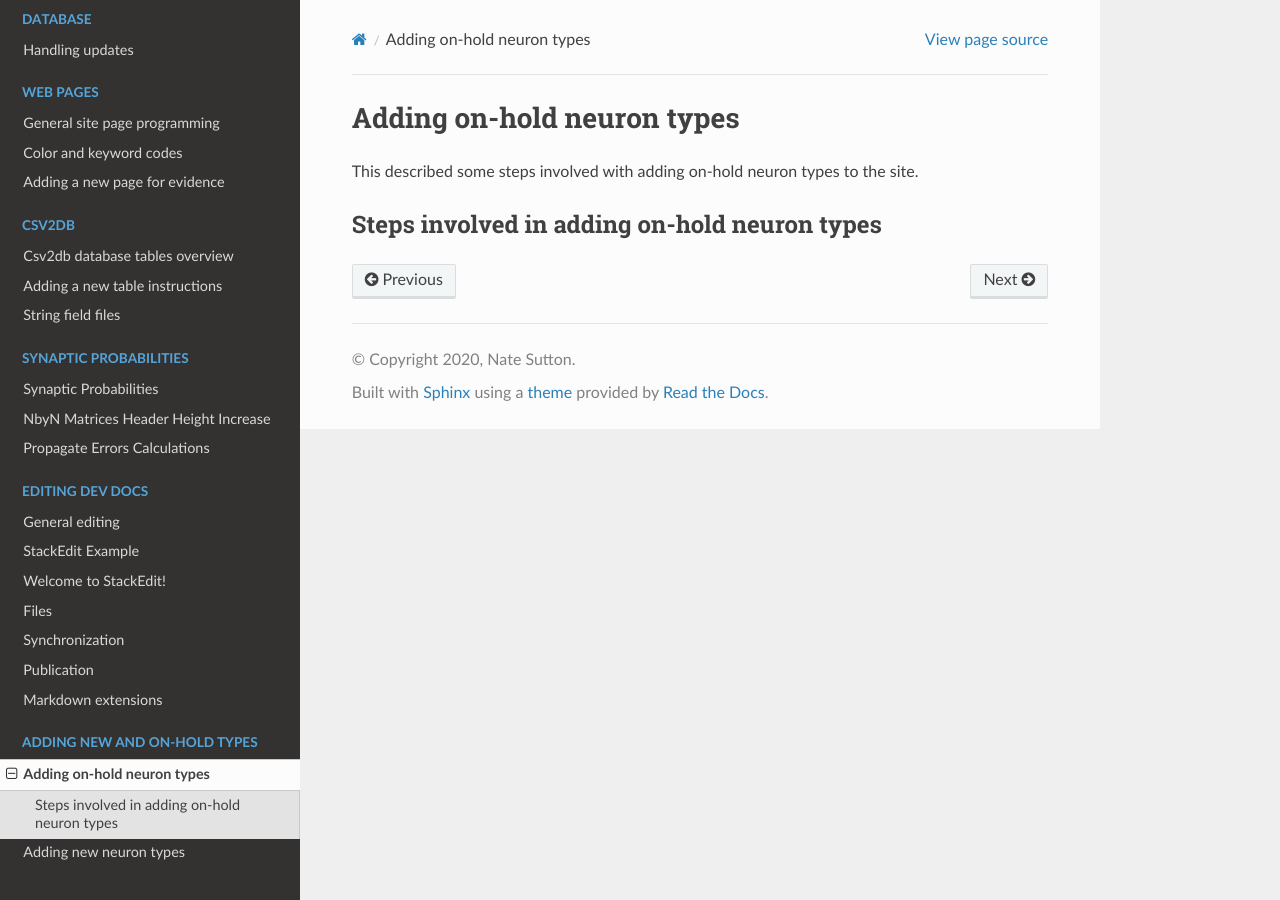
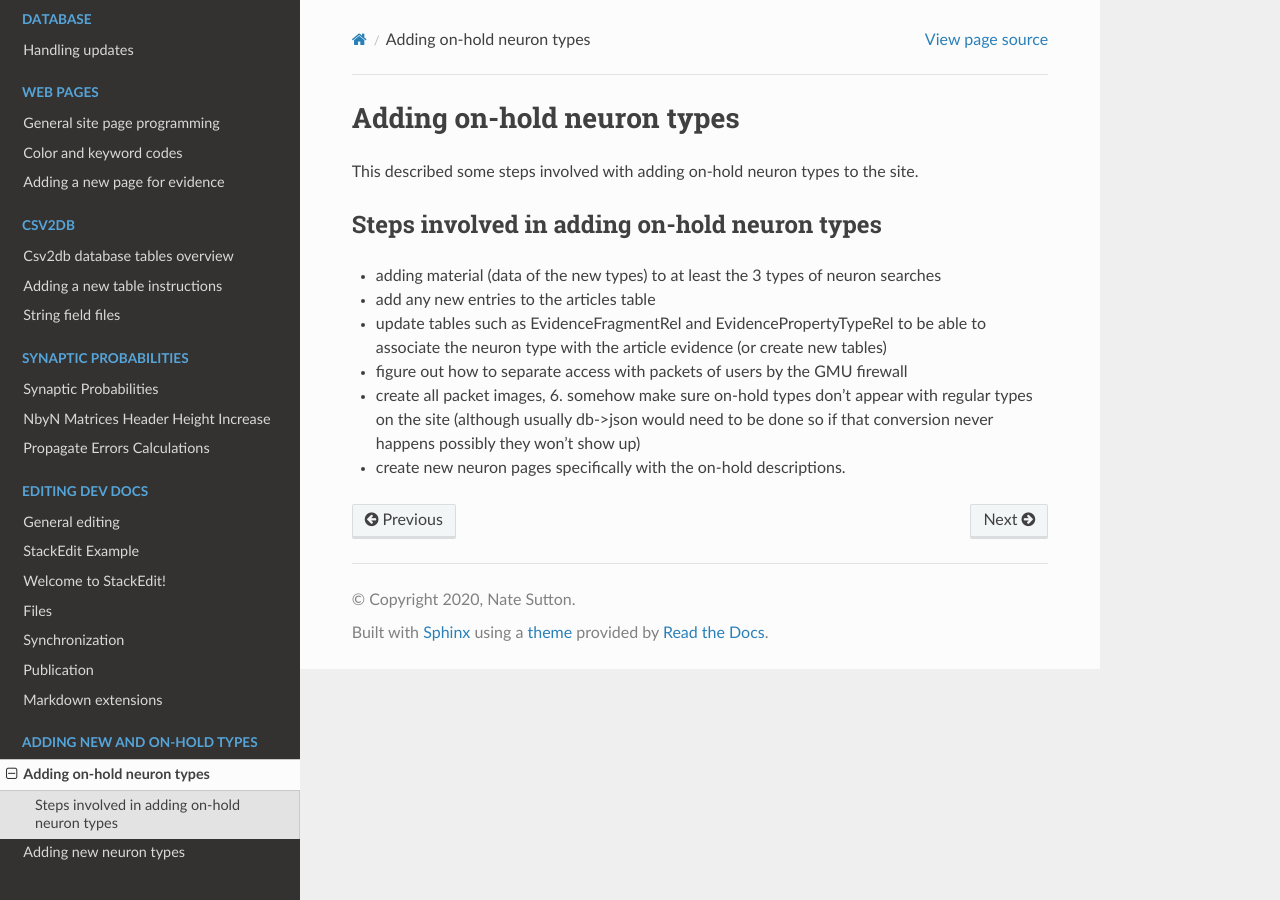
Before and after one commit to Hippocampome-Org/hco_dev_docs, a Sphinx documentation site: the page built from docs/new_types/adding_on-hold_types.md, in a window 1280 px wide. Built offline with Sphinx 7.4.7 and the Read the Docs theme 2.0.0, drawn with Linux system fonts in a browser that asks for light colours.

Commit message:
Update adding_on-hold_types.md

```diff
--- a/docs/new_types/adding_on-hold_types.md
+++ b/docs/new_types/adding_on-hold_types.md
@@ -5,3 +5,9 @@ This described some steps involved with adding on-hold neuron types to the site.
 
 Steps involved in adding on-hold neuron types
 ----------------
+* adding material (data of the new types) to at least the 3 types of neuron searches
+* add any new entries to the articles table
+* update tables such as EvidenceFragmentRel and EvidencePropertyTypeRel to be able to associate the neuron type with the article evidence (or create new tables)
+* figure out how to separate access with packets of users by the GMU firewall
+* create all packet images, 6. somehow make sure on-hold types don't appear with regular types on the site (although usually db->json would need to be done so if that conversion never happens possibly they won't show up)
+* create new neuron pages specifically with the on-hold descriptions.
```
